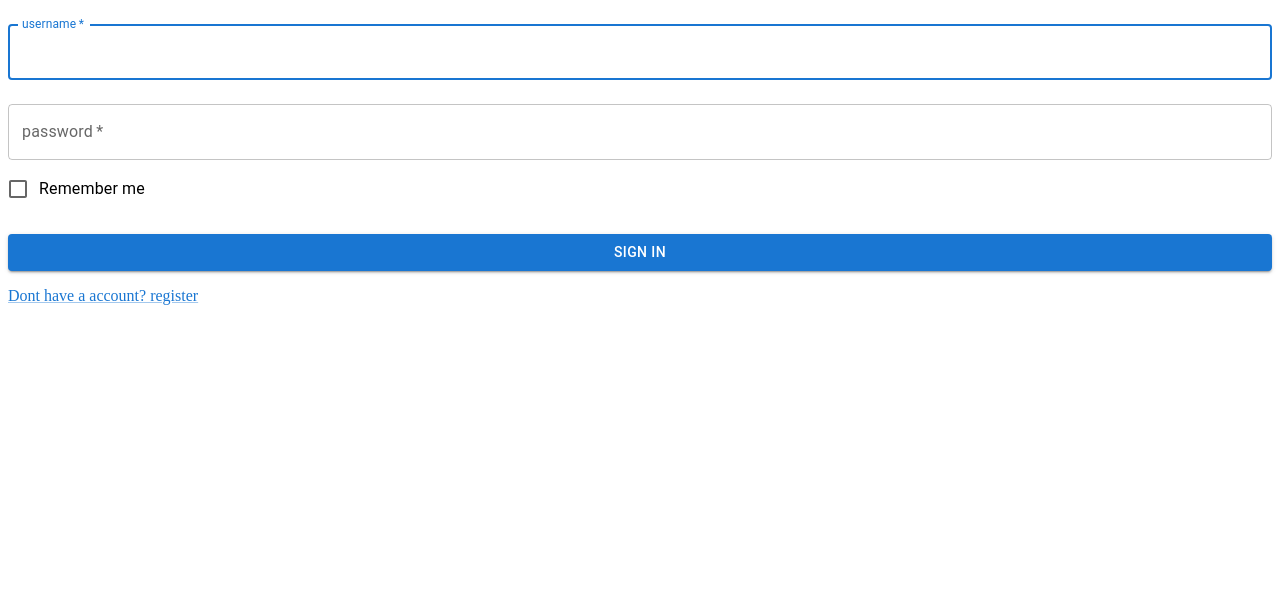
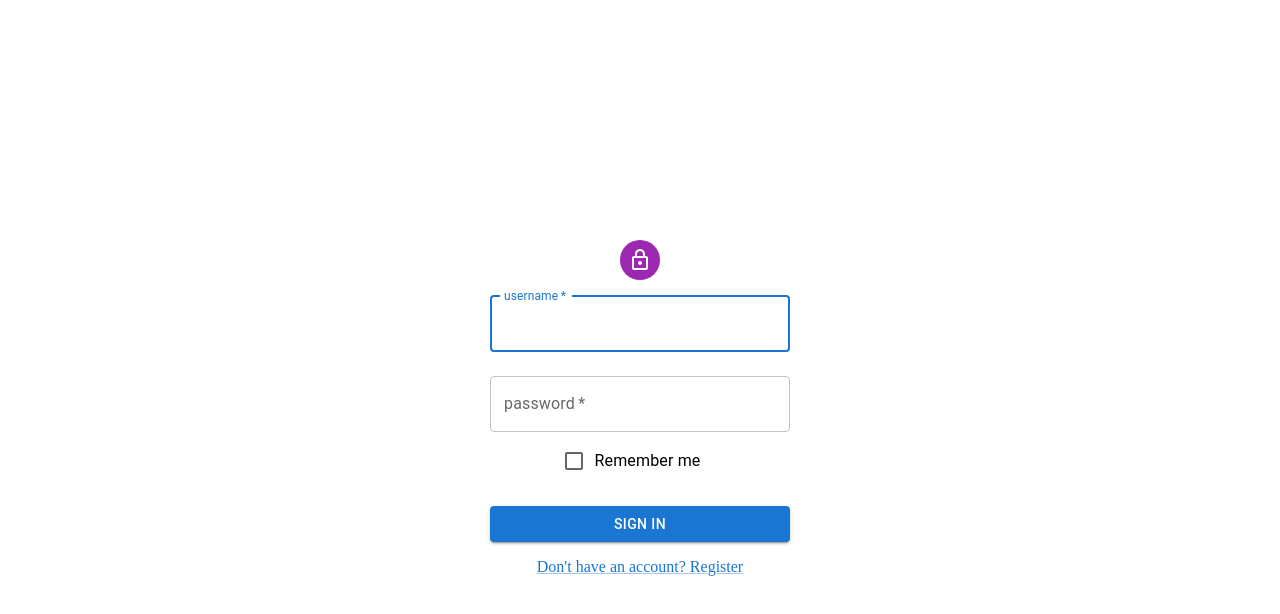
Before and after one commit to JayMurphy45/MyCyberCafe, a Next.js app in the folder mycybercafe/: page / in a window 1280 px wide. Shown: the top 614 px of the page. Built offline with nearby package versions, Linux system fonts and the light colour scheme.

Commit message:
a few layout issues fixed and abit of front end work

```diff
--- a/mycybercafe/package.json
+++ b/mycybercafe/package.json
@@ -11,6 +11,7 @@
   "dependencies": {
     "@emotion/react": "^11.11.1",
     "@emotion/styled": "^11.11.0",
+    "@mui/icons-material": "^5.15.15",
     "@mui/material": "^5.14.13",
     "babel-runtime": "^6.26.0",
     "bcrypt": "^5.1.1",
--- a/mycybercafe/src/app/page.js
+++ b/mycybercafe/src/app/page.js
@@ -11,9 +11,11 @@ import DialogContent from "@mui/material/DialogContent";
 import DialogContentText from "@mui/material/DialogContentText";
 import DialogTitle from "@mui/material/DialogTitle";
 import Link from "@mui/material/Link";
+import Avatar from "@mui/material/Avatar";
+import LockOutlinedIcon from "@mui/icons-material/LockOutlined";
 
 export default function Page() {
-  //first
+  //state variable to hold the error message
   const [open, setOpen] = React.useState(false);
 
   //create a state variable to hold the error message
@@ -25,9 +27,9 @@ export default function Page() {
     setOpen(false);
   };
 
-  //Second
   const [errorHolder, setErrorHolder] = React.useState(false);
 
+  //validate the form
   const validateForm = (event) => {
     console.log("validate form");
 
@@ -60,24 +62,20 @@ export default function Page() {
 
     return errorMessage;
   };
-
   const handleSubmit = (event) => {
-    console.log("handling submit");
+    console.log("submit");
 
     //stop the form from submitting
     event.preventDefault();
-
     //validate the form
     let errorMessage = validateForm(event);
 
     //save the message
     setErrorHolder(errorMessage);
 
-    //if there is an error, stop the form from submitting
     if (errorMessage.length > 0) {
       setOpen(true);
     } else {
-      //if there is no error, submit the form
       const data = new FormData(event.currentTarget);
 
       let username = data.get("username");
@@ -88,7 +86,10 @@ export default function Page() {
       console.log("password", password);
 
       runDBCallAsync(
-        "http://localhost:3000/api/login?username=${username}&password=${password}"
+        "http://localhost:3000/api/register?username=" +
+          username +
+          "&password=" +
+          password
       );
     } //end of else
   }; //end of handleSubmit
@@ -98,16 +99,30 @@ export default function Page() {
     const res = await fetch(url);
     const data = await res.json();
 
-    if (data.data === "valid") {
-      console.log("login is valid");
-      //redirect to the home page
-      window.location("/dashboard");
+    if (data.data === "true") {
+      console.log("registration is valid");
     } else {
-      console.log("login is not valid");
+      console.log("registration is not valid");
     }
   } //end of runDBCallAsync
+
   return (
-    <Box component="form" onSubmit={handleSubmit} noValidate sx={{ mt: 1 }}>
+    <Box
+      component="form"
+      onSubmit={handleSubmit}
+      noValidate
+      sx={{
+        display: "flex",
+        flexDirection: "column",
+        alignItems: "center",
+        justifyContent: "center",
+        height: "100vh", // Center vertically on the screen
+      }}
+    >
+      <Avatar sx={{ bgcolor: "secondary.main" }}>
+        <LockOutlinedIcon />
+      </Avatar>
+
       <React.Fragment>
         <Dialog
           open={open}
@@ -137,7 +152,8 @@ export default function Page() {
         name="username"
         autoComplete="username"
         autoFocus
-      />{" "}
+        sx={{ width: 300 }}
+      />
       <TextField
         margin="normal"
         required
@@ -147,15 +163,21 @@ export default function Page() {
         type="password"
         id="password"
         autoComplete="current-password"
+        sx={{ width: 300 }}
       />
       <FormControlLabel
         control={<Checkbox value="remember" color="primary" />}
         label="Remember me"
       />
-      <Button type="submit" fullWidth variant="contained" sx={{ mt: 3, mb: 2 }}>
+      <Button
+        type="submit"
+        fullWidth
+        variant="contained"
+        sx={{ mt: 3, mb: 2, width: 300 }}
+      >
         Sign In
       </Button>
-      <Link href="/register"> Dont have a account? register</Link>
+      <Link href="/register"> Don't have an account? Register</Link>
     </Box>
   );
 }
```
Also changed, not shown: mycybercafe/src/app/register/page.js (+26 -2 lines), 1 other file (tests, documents, lock files or other folders).
